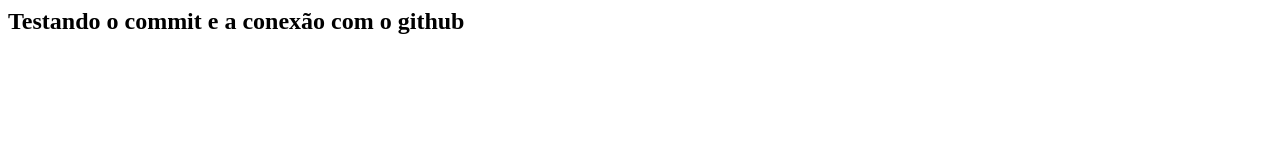
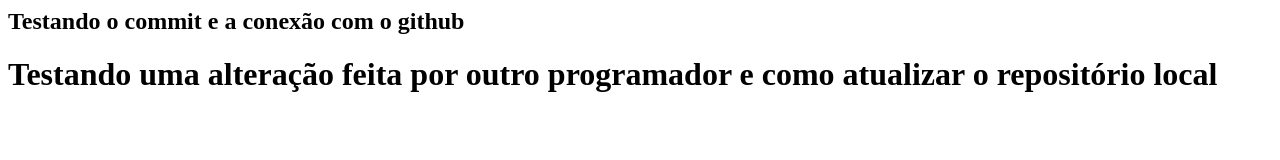
Before and after one commit to juandisouzadev/git-funtamentos, a plain HTML site: page index.html in a window 1280 px wide. Drawn offline with Linux system fonts and the light colour scheme.

Commit message:
Update index.html

```diff
--- a/index.html
+++ b/index.html
@@ -1 +1,2 @@
 <h2> Testando o commit e a conexão com o github</h2>
+<h1>Testando uma alteração feita por outro programador e como atualizar o repositório local</h1>
```
